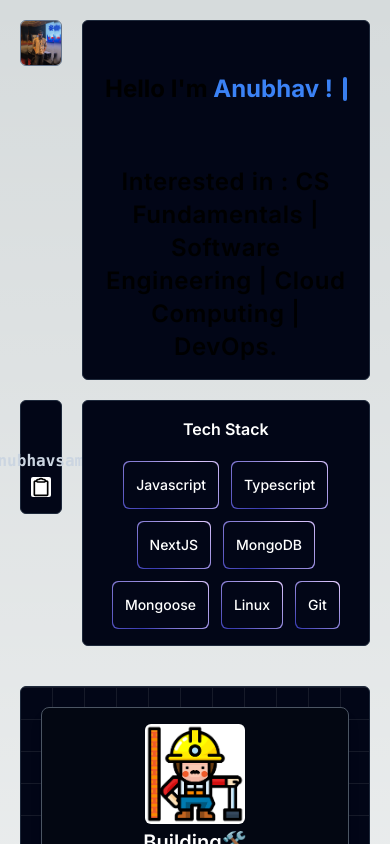
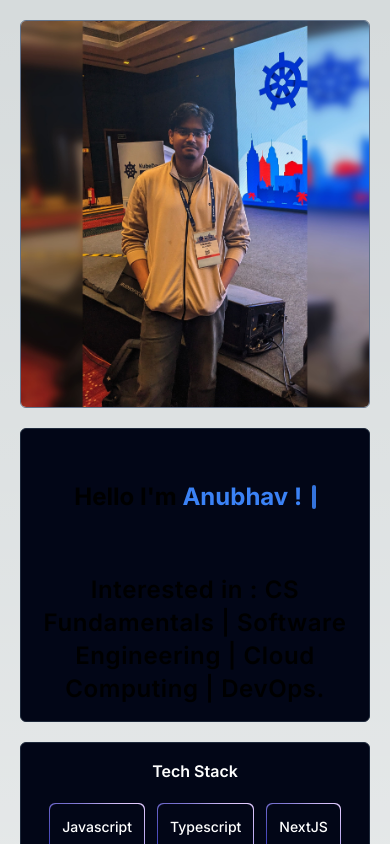
Before and after one commit to anubhavgh023/portfolio, a Next.js app: page / in a window 390 px wide. Shown: the top 844 px of the page. Built offline with nearby package versions, Linux system fonts and the light colour scheme; grey boxes are pictures that could not be loaded.

Commit message:
minor fixs

```diff
--- a/next.config.mjs
+++ b/next.config.mjs
@@ -1,4 +1,9 @@
 /** @type {import('next').NextConfig} */
-const nextConfig = {};
+const nextConfig = {
+    output: 'export',
+    images: {
+        unoptimized: true
+    }
+};
 
 export default nextConfig;
--- a/package.json
+++ b/package.json
@@ -6,7 +6,8 @@
     "dev": "next dev",
     "build": "next build",
     "start": "next start",
-    "lint": "next lint"
+    "lint": "next lint",
+    "export": "next export"
   },
   "dependencies": {
     "clsx": "^2.1.1",
--- a/src/app/page.tsx
+++ b/src/app/page.tsx
@@ -7,24 +7,30 @@ import TechStack from "../components/TechStack";
 export default function Home() {
   return (
     <div className="m-5 flex flex-col gap-10">
-      <div className="grid grid-cols-6 gap-5">
-        <span className="col-span-1">
+      <div className="grid grid-cols-1 lg:grid-cols-6 gap-5">
+        <span className="col-span-1 lg:col-span-1">
           <ProfilePicture></ProfilePicture>
         </span>
-        <span className="col-span-5">
+        <span className="col-span-1 lg:col-span-5">
           <AboutMe></AboutMe>
         </span>
 
-        <span className="col-span-1">
+        {/* only visible on lg-screens */}
+        <span className="col-span-1 hidden lg:block">
           <Socials></Socials>
         </span>
-        <span className="col-span-5">
+
+        <span className="col-span-1 lg:col-span-5">
           <TechStack></TechStack>
         </span>
       </div>
       <div>
         <ProjectSection></ProjectSection>
       </div>
+        {/* only visible on sm-screens */}
+        <span className="col-span-1 block lg:hidden">
+          <Socials></Socials>
+        </span>
     </div>
   );
 }
```
